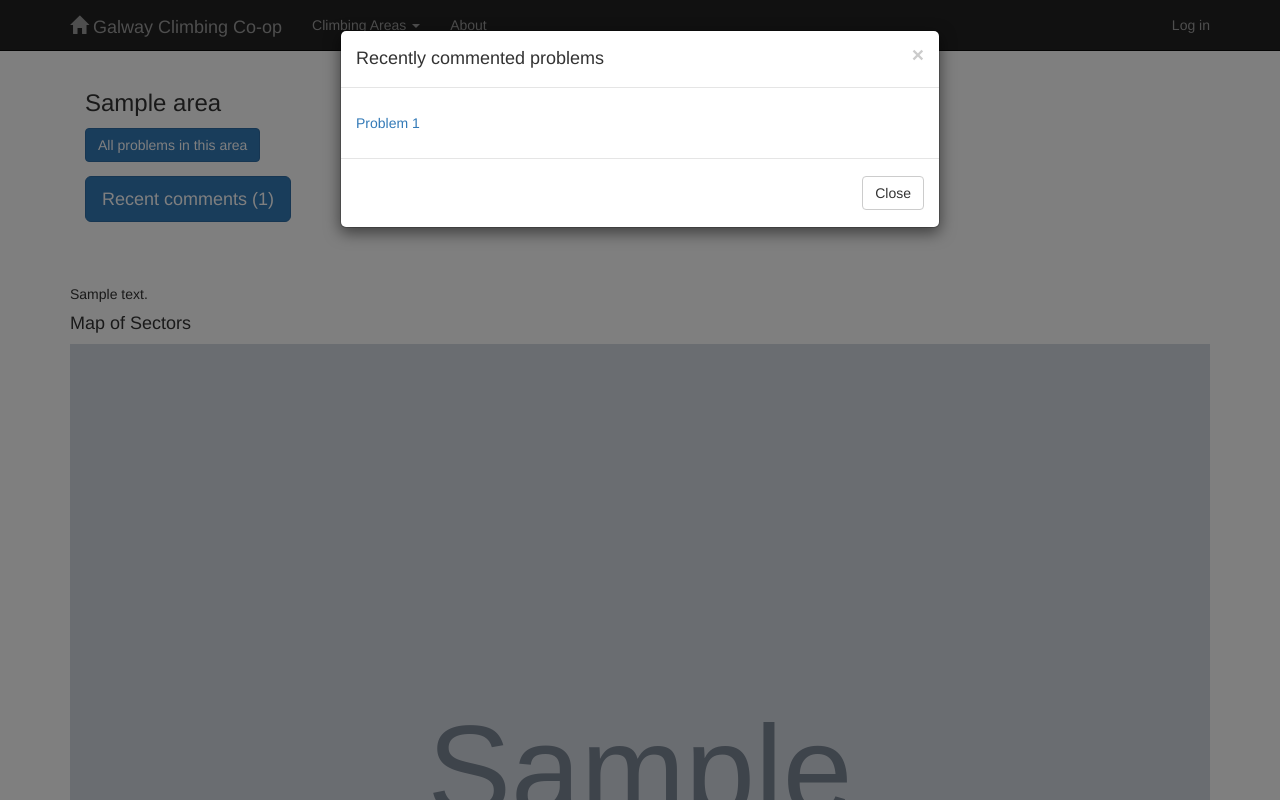
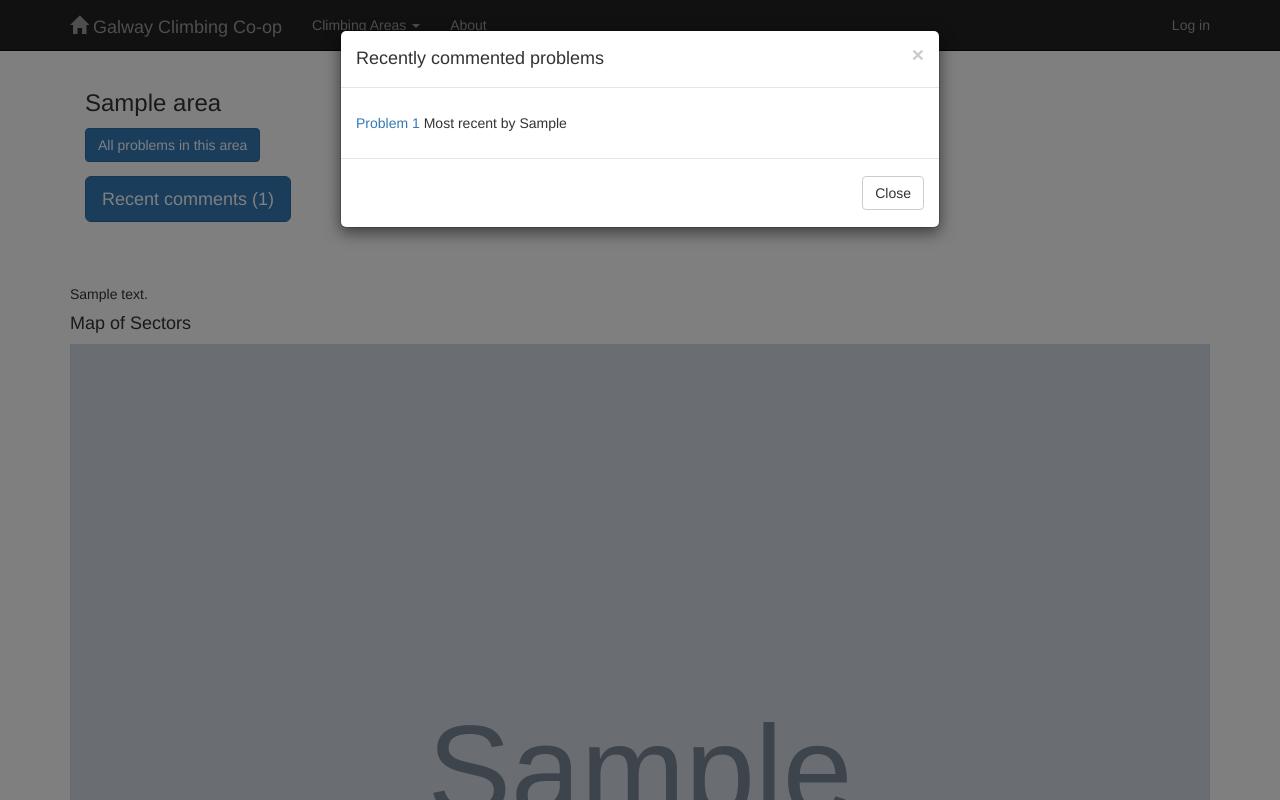
Before and after one commit to jalibras/coop, a Django app: page / in a window 1280 px wide, after a click that opens the changed part. Run offline with Django 3.2, Linux system fonts and the light colour scheme; tables that the repository leaves empty hold one stand-in row (values such as "Sample post"); grey boxes marked "Sample" are stand-in pictures; some libraries are stand-ins or nearby versions.

Commit message:
first names to recent comment feed

```diff
--- a/coop/guide/templates/guide/clickable_area_map.html
+++ b/coop/guide/templates/guide/clickable_area_map.html
@@ -27,9 +27,9 @@
             </div>
             <div class="modal-body">
                 <p>
-                {% for problem in recently_discussed %}
+                {% for pc in problems_with_last_comment %}
                 <p>
-                <a href="{% url 'guide:problem' problem.id %}">Problem {{problem.id}}</a>
+                <a href="{% url 'guide:problem' pc.0.id %}">Problem {{pc.0.id}}</a> Most recent by {{pc.1.member.user.first_name}}
                 </p>
                 {% endfor %}
 
--- a/coop/guide/views.py
+++ b/coop/guide/views.py
@@ -110,10 +110,12 @@ def sector(request,sectorid=1):
 
 def area_map(request,area_id):
     recent_comments = Comment.objects.filter(problem__area=area_id,created__gte=timezone.now()-timezone.timedelta(days=7))
-    recently_discussed = set([c.problem for c in recent_comments])
+    recently_discussed = list(set([c.problem for c in recent_comments]))
+    problems_with_last_comment = [ [p, p.comment_set.all()[0]] for p in recently_discussed]
     area = Area.objects.get(id = area_id)
     return render(request,'guide/clickable_area_map.html',{
         'recently_discussed':recently_discussed,
+        'problems_with_last_comment':problems_with_last_comment,
         'area':area,
         })
 
```
